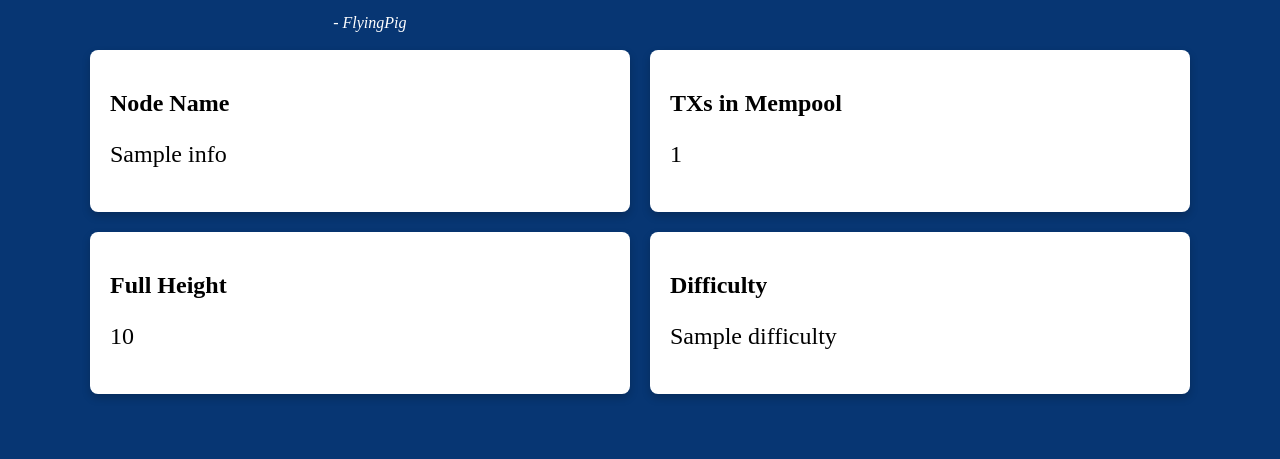
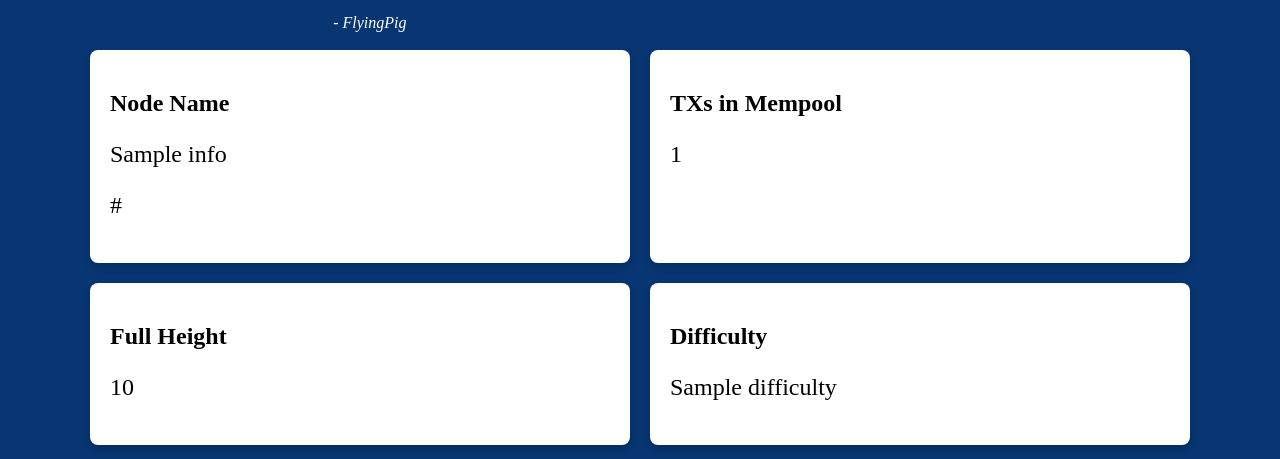
Before and after one commit to FlyingPig69/Ergo-node-explorer, a Flask app: template api/templates/index.html in a window 1280 px wide. Shown: the part 248-707 px from the top of the page. Run offline with Flask 3, Linux system fonts and the light colour scheme; the template is opened without the code that fills it: most values are stand-ins (such as "Sample title", 1, 10 or a date in 2020).

Commit message:
Update index.html

```diff
--- a/api/templates/index.html
+++ b/api/templates/index.html
@@ -89,6 +89,7 @@ I initially built this to be able to inspect boxes without having to analyze jso
                 <div class="card-body">
                     <h2 class="card-title"><b>Node Name</b></h2>
                     <p class="card-text">{{ info_data.name }}</p>
+                    <p class="card-text">{{ base_url }}</p>
                 </div>
             </div>
             <!-- Card for Unconfirmed Count -->
@@ -114,7 +115,7 @@ I initially built this to be able to inspect boxes without having to analyze jso
                 </div>
             </div>
         </div>
-    </div>
+    </div> <!-- Close the container div here -->
 
     <script>
         function validateForm() {
```
